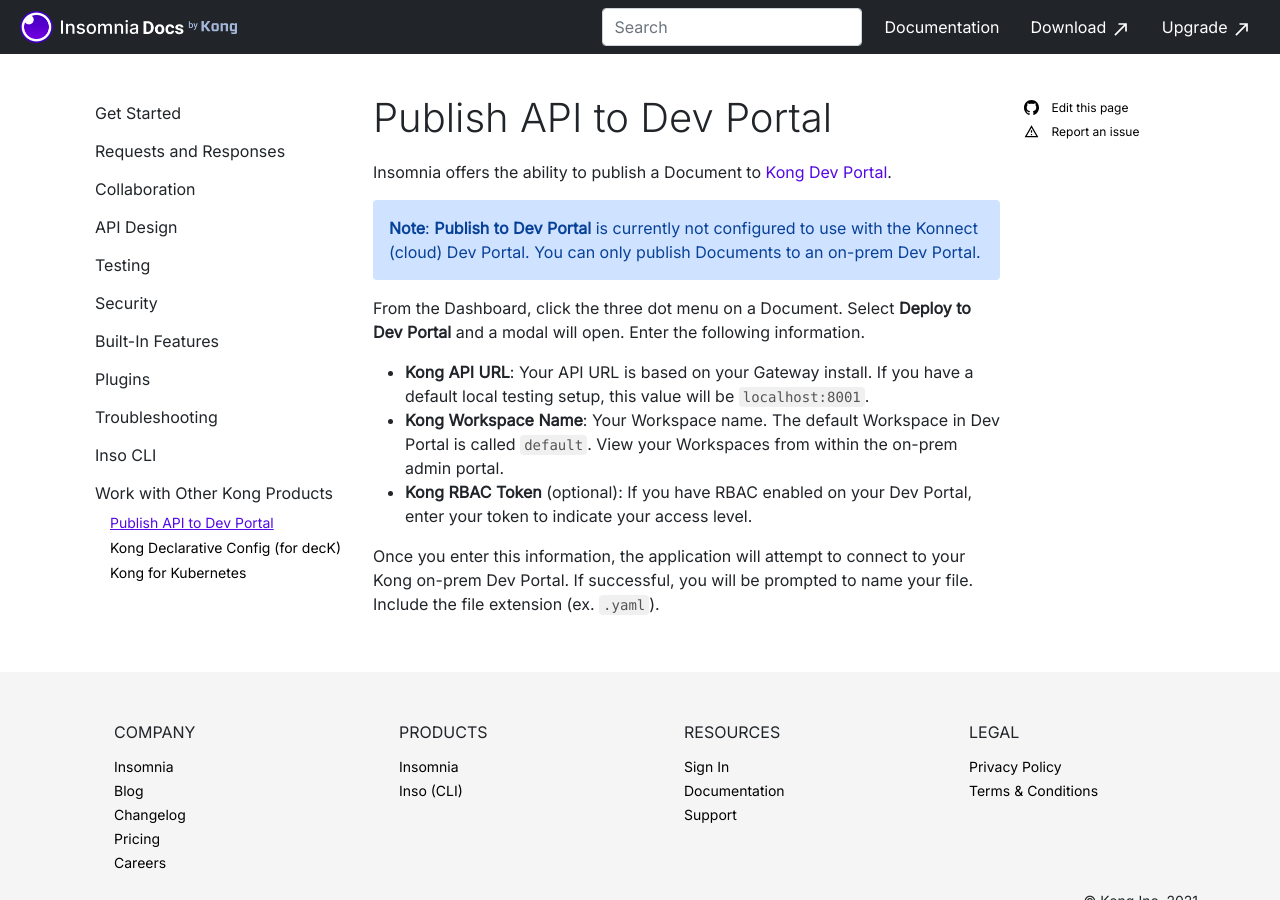
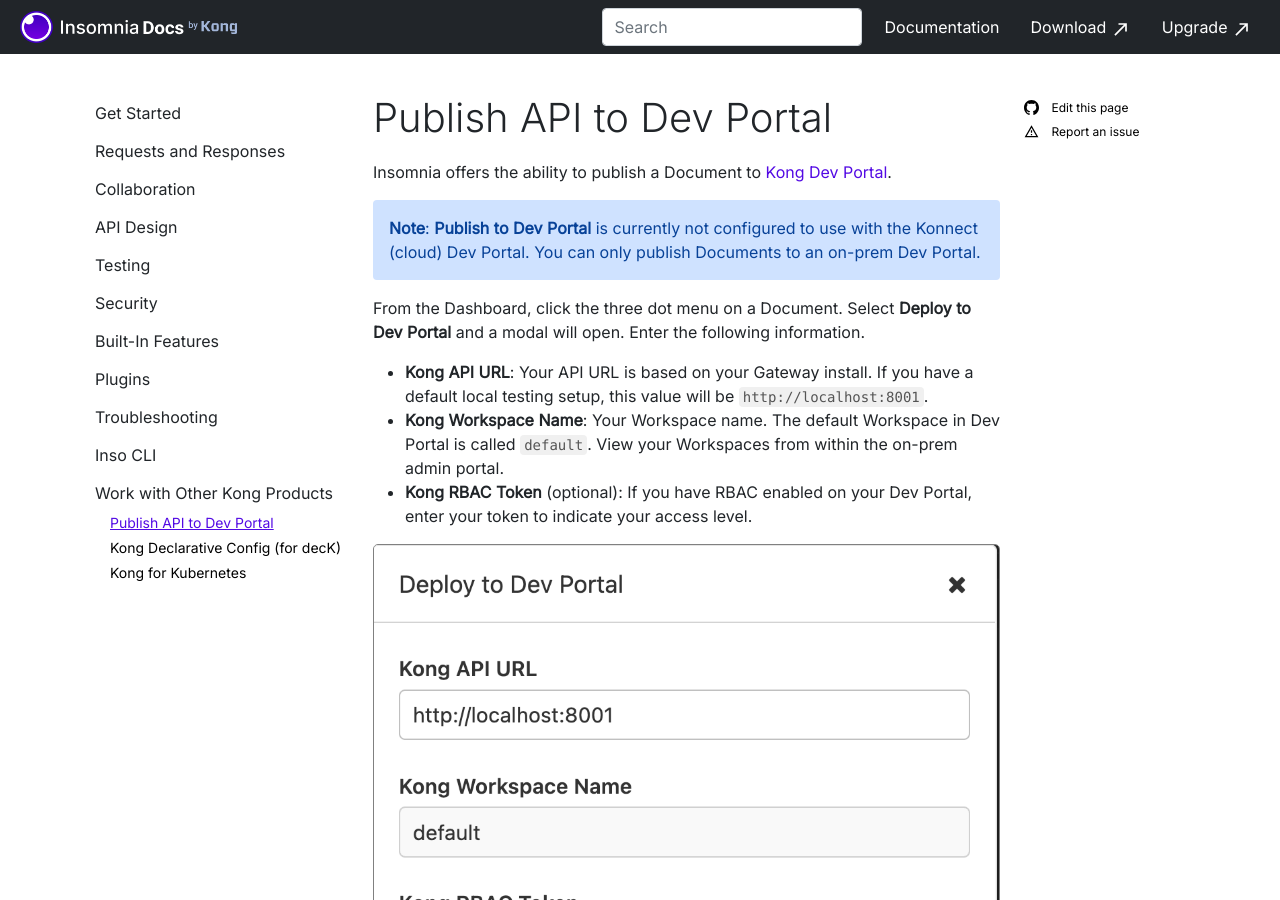
Before and after one commit to Kong/insomnia-docs, a Jekyll site: the page built from docs/insomnia/publish-to-dev-portal.md, in a window 1280 px wide and 900 px high. Built offline with Jekyll 4.4.1, drawn with Linux system fonts in a browser that asks for light colours; comment, search, counter and statistics services are not loaded; some of the changed lines change nothing that is shown.

Commit message:
docs: Add scheme for Kong Admin API URL example

```diff
--- a/docs/insomnia/publish-to-dev-portal.md
+++ b/docs/insomnia/publish-to-dev-portal.md
@@ -12,8 +12,10 @@
 
 From the Dashboard, click the three dot menu on a Document. Select **Deploy to Dev Portal** and a modal will open. Enter the following information.
 
-* **Kong API URL**: Your API URL is based on your Gateway install. If you have a default local testing setup, this value will be `localhost:8001`.
+* **Kong API URL**: Your API URL is based on your Gateway install. If you have a default local testing setup, this value will be `http://localhost:8001`.
 * **Kong Workspace Name**: Your Workspace name. The default Workspace in Dev Portal is called `default`. View your Workspaces from within the on-prem admin portal.
 * **Kong RBAC Token** (optional): If you have RBAC enabled on your Dev Portal, enter your token to indicate your access level.
 
+![Publish Dev Portal Menu](/assets/images/publish-devportal-menu.png)
+
 Once you enter this information, the application will attempt to connect to your Kong on-prem Dev Portal. If successful, you will be prompted to name your file. Include the file extension (ex. `.yaml`).
```
Also changed, not shown: docs/assets/images/publish-devportal-menu.png (added).
